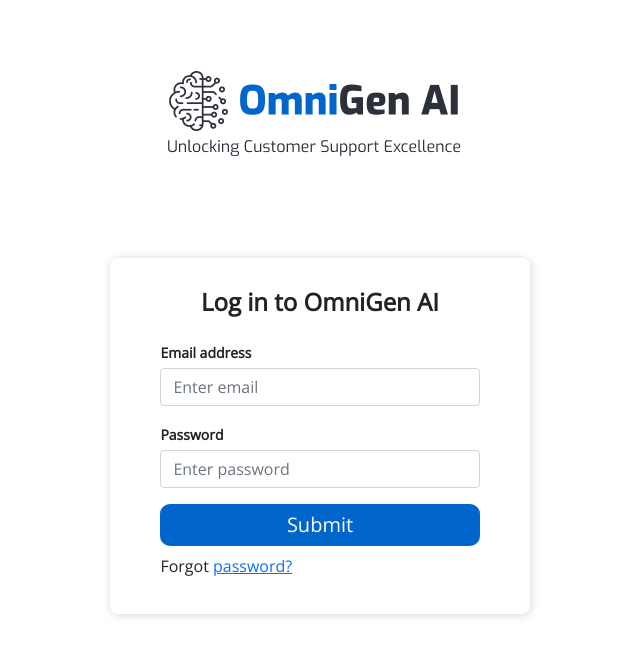
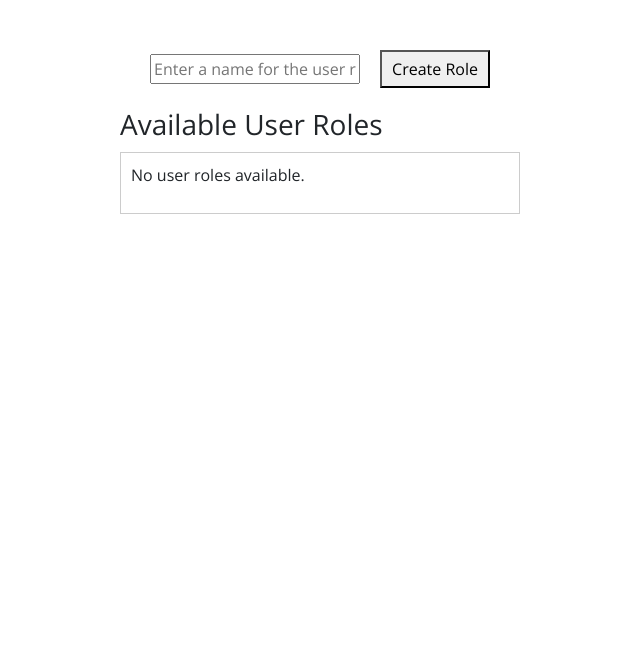
Before and after one commit to ushara09/OmniGenAI_Frontend, a React (Create React App) app: page / in a window 1280 px wide. Shown: the top 656 px of the page, without its empty margins (320-960 px from the left). Built offline with nearby package versions, Linux system fonts and the light colour scheme.

Commit message:
added the create user role and create AI chatbot JSX and CSS

```diff
--- a/src/App.js
+++ b/src/App.js
@@ -1,17 +1,18 @@
 import './App.css';
 import { BrowserRouter, Routes, Route } from "react-router-dom";
 import CustomerLoginPage from './pages/CustomerLoginPage/CustomerLoginPage';
-import SuperAdminLogin from './pages/SuperAdminLoginPage/SuperAdminLogin';
+//import SuperAdminLogin from './pages/SuperAdminLoginPage/SuperAdminLogin';
 import GenerateEmail from './pages/GenerateEmail/GenerateEmail'
-import SuperAdminHomePage from './pages/SuperAdminHomePage/SuperAdminHomePage';
+//import SuperAdminHomePage from './pages/SuperAdminHomePage/SuperAdminHomePage';
+import CreateUserRole from './pages/CustomerAdmin/CreateUserRole';
+import CreateAiBot from './pages/CustomerAdmin/CreateAiBot'
 function App() {
   return (
     <BrowserRouter>
       <Routes>
-        <Route path='/' element={<CustomerLoginPage />} />
+        <Route path='/' element={<CreateUserRole />} />
         <Route path='/customer-login' element={<CustomerLoginPage/>} />
-        <Route path='/admin-login' element={<SuperAdminLogin/>} />
-        <Route path='/super-admin-home' element={<SuperAdminHomePage/>} />
+        <Route path='/customer-Admin' element={<CreateAiBot/>} />
         <Route path='/generate-email' element={<GenerateEmail />} />
       </Routes>
     </BrowserRouter>
--- /dev/null
+++ b/src/pages/CustomerAdmin/CreateAiBot.css
@@ -0,0 +1,37 @@
+.container {
+    display: flex;
+    flex-direction: column;
+    align-items: center;
+    margin-top: 50px;
+  }
+
+  .dropdown-container {
+    margin-top: 10px;
+  }
+
+  .search-container {
+    display: flex;
+    align-items: center;
+    margin-top: 10px;
+  }
+
+  .prompt-container {
+    border: 1px solid #ccc;
+    padding: 10px;
+    margin-top: 20px;
+  }
+
+  .assigned-role {
+    display: flex;
+    justify-content: space-between;
+    align-items: center;
+    margin-bottom: 10px;
+  }
+
+  button {
+    margin-left: 10px;
+  }
+
+  button:last-child {
+    margin-right: 0;
+  }
--- /dev/null
+++ b/src/pages/CustomerAdmin/CreateAiBot.jsx
@@ -0,0 +1,83 @@
+import React, { useState } from 'react';
+import './CreateAiBot.css';
+
+const App = () => {
+  const [name, setName] = useState('');
+  const [userRole, setUserRole] = useState('');
+  const [selectedPrompt, setSelectedPrompt] = useState('');
+  const [assignedRoles, setAssignedRoles] = useState([]);
+
+  const handleNameChange = (e) => {
+    setName(e.target.value);
+  };
+
+  const handleUserRoleChange = (e) => {
+    setUserRole(e.target.value);
+  };
+
+  const handlePromptChange = (e) => {
+    setSelectedPrompt(e.target.value);
+  };
+
+  const handleAssignUserRole = () => {
+    if (name && userRole) {
+      const assignedRole = {
+        name,
+        userRole
+      };
+      setAssignedRoles([...assignedRoles, assignedRole]);
+      setName('');
+      setUserRole('');
+    }
+  };
+
+  const handleDeleteRole = (index) => {
+    const updatedRoles = assignedRoles.filter((_, i) => i !== index);
+    setAssignedRoles(updatedRoles);
+  };
+
+  return (
+    <div className="container">
+      <h2>Enter a name for the AI bot</h2>
+      <input
+        type="text"
+        value={name}
+        onChange={handleNameChange}
+        placeholder="Enter name"
+      />
+
+      <div className="search-container">
+        <input
+          type="text"
+          value={userRole}
+          onChange={handleUserRoleChange}
+          placeholder="Search user roles"
+        />
+        <button onClick={handleAssignUserRole}>Assign User Role</button>
+      </div>
+
+      <div className="dropdown-container">
+        <h2>Select Prompts</h2>
+        <select value={selectedPrompt} onChange={handlePromptChange}>
+          <option value="">-- Select Prompt --</option>
+          <option value="Prompt 1">Prompt 1</option>
+          <option value="Prompt 2">Prompt 2</option>
+          <option value="Prompt 3">Prompt 3</option>
+        </select>
+      </div>
+
+      <div className="prompt-container">
+        <h2>-- Assigned Roles --</h2>
+        {assignedRoles.map((role, index) => (
+          <div key={index} className="assigned-role">
+            <p>{role.name}</p>
+            <p>{role.userRole}</p>
+            <button onClick={() => handleDeleteRole(index)}>Delete</button>
+          </div>
+        ))}
+      </div>
+    </div>
+  );
+};
+
+export default App;
--- /dev/null
+++ b/src/pages/CustomerAdmin/CreateUserRole.css
@@ -0,0 +1,51 @@
+.container {
+    display: flex;
+    flex-direction: column;
+    align-items: center;
+    margin-top: 50px;
+  }
+
+  .input-container {
+    display: flex;
+    align-items: center;
+    margin-bottom: 20px;
+  }
+
+  .input-container input {
+    margin-right: 10px;
+  }
+
+  .user-roles {
+    width: 400px;
+  }
+
+  .user-roles h3 {
+    margin-bottom: 10px;
+  }
+
+  .role-container {
+    border: 1px solid #ccc;
+    padding: 10px;
+  }
+
+  .role-box {
+    margin-bottom: 10px;
+    border: 1px solid black;
+    padding: 10px;
+  }
+
+  .role {
+    display: flex;
+    justify-content: space-between;
+    align-items: center;
+    margin-bottom: 5px;
+  }
+
+  .buttons button {
+    margin-left: 5px;
+  }
+
+  /* Additional styling for buttons, you can customize further */
+  button {
+    padding: 5px 10px;
+  }
--- /dev/null
+++ b/src/pages/CustomerAdmin/CreateUserRole.jsx
@@ -0,0 +1,59 @@
+import React, { useState } from 'react';
+import './CreateUserRole.css';
+
+function App() {
+    const [userRole, setUserRole] = useState('');
+    const [userRoles, setUserRoles] = useState([]);
+
+    const handleInputChange = (e) => {
+      setUserRole(e.target.value);
+    };
+
+    const handleCreateRole = () => {
+      if (userRole.trim() !== '') {
+        setUserRoles([...userRoles, userRole]);
+        setUserRole('');
+      }
+    };
+
+    const handleDeleteRole = (role) => {
+      setUserRoles(userRoles.filter((r) => r !== role));
+    };
+
+    return (
+      <div className="container">
+        <div className="input-container">
+          <input
+            type="text"
+            placeholder="Enter a name for the user role"
+            value={userRole}
+            onChange={handleInputChange}
+          />
+          <button onClick={handleCreateRole}>Create Role</button>
+        </div>
+
+        <div className="user-roles">
+          <h3>Available User Roles</h3>
+          <div className="role-container">
+            {userRoles.length === 0 ? (
+              <p>No user roles available.</p>
+            ) : (
+              userRoles.map((role, index) => (
+                <div className="role-box" key={index}>
+                  <div className="role">
+                    <span>{role}</span>
+                    <div className="buttons">
+                      <button>Edit</button>
+                      <button onClick={() => handleDeleteRole(role)}>Delete</button>
+                    </div>
+                  </div>
+                </div>
+              ))
+            )}
+          </div>
+        </div>
+      </div>
+    );
+  }
+
+  export default App;
--- a/src/pages/SuperAdminHomePage/SuperAdminHomePage.js
+++ /dev/null
@@ -1,18 +0,0 @@
-import React from 'react'
-
-function SuperAdminHomePage() {
-  return (
-    <div>
-    <div>SuperAdminHomePage</div>
-    <div>
-        <input style={{width:"300px"}} type='text' className='form-control search-form rounded' placeholder='Search Client' />
-    </div>
-
-    <div>
-    <button type="button" class="btn btn-primary">Add New Client</button>
-    </div>
-    </div>
-  )
-}
-
-export default SuperAdminHomePage;
--- a/src/pages/SuperAdminLoginPage/SuperAdminLogin.css
+++ /dev/null
@@ -1,11 +0,0 @@
-.side-box {
-    height: 500px;
-    width: 500px;
-    background-color: black;
-}
-
-.main-box {
-    margin-top: -800px;
-    margin-left: 100px;
-
-}
--- a/src/pages/SuperAdminLoginPage/SuperAdminLogin.js
+++ /dev/null
@@ -1,50 +0,0 @@
-import React from 'react'
-import "./SuperAdminLogin.css"
-import loginPageLogo from "../../resources/images/login-page-logo.png"
-
-function SuperAdminLogin() {
-  return (
-    <div>
-      <div className="side-box">Super Admin Portal</div>
-      <div>
-        <img className="logoStyle" src={loginPageLogo} />
-      </div>
-      {/* login box */}
-      <div className="main-box">
-        <div className="Auth-form-container">
-          <form className="Auth-form">
-            <div className="Auth-form-content">
-              <h3 className="Auth-form-title">Log in to OmniGen AI</h3>
-              <div className="form-group mt-3">
-                <label>Email address</label>
-                <input
-                  type="email"
-                  className="form-control mt-1"
-                  placeholder="Enter email"
-                />
-              </div>
-              <div className="form-group mt-3">
-                <label>Password</label>
-                <input
-                  type="password"
-                  className="form-control mt-1"
-                  placeholder="Enter password"
-                />
-              </div>
-              <div className="d-grid gap-2 mt-3">
-                <button type="submit" className="btn btn-primary">
-                  Submit
-                </button>
-              </div>
-              <p className="forgot-password text-right mt-2">
-                Forgot <a href="#">password?</a>
-              </p>
-            </div>
-          </form>
-        </div>
-      </div>
-    </div>
-  );
-}
-
-export default SuperAdminLogin;
```
